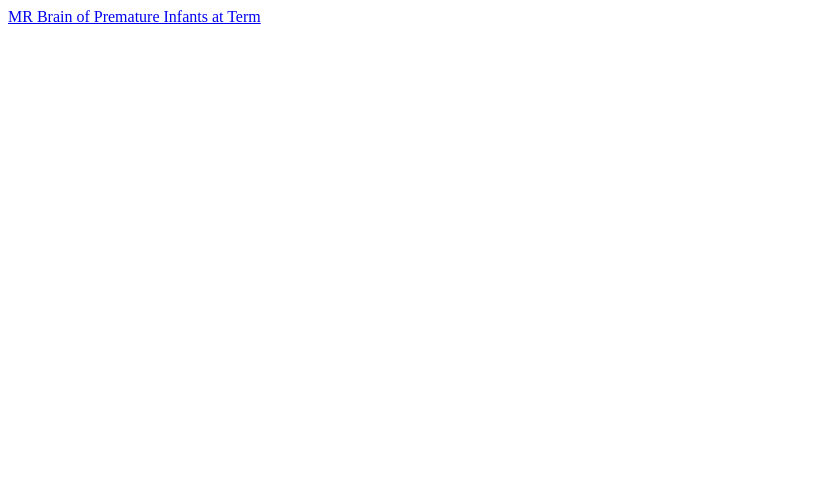
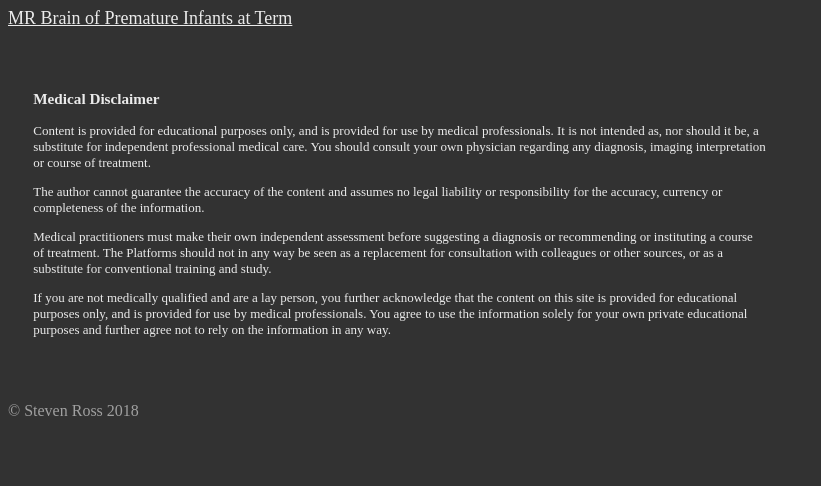
Before and after one commit to ChunderHog/ChunderHog.github.io, a plain HTML site: page index.htm in a window 1280 px wide. Shown: the whole page, without its empty margins (0-821 px from the left). Drawn offline with Linux system fonts and the light colour scheme.

Commit message:
update index

```diff
--- a/index.htm
+++ b/index.htm
@@ -1,5 +1,49 @@
+<!DOCTYPE html>
+<html lang="en">
 <head>
+  <meta charset="utf-8">
+  <meta name="description" content="Pediatric Radiology Reports">
+  <meta name="keywords" content="pediatric radiology, structured reports, report templates, automated reports">
+  <meta name="author" content="Steven Ross">
+  <title>Structured Reports and Templates for Pediatric Radiology</title>
+  <link rel="stylesheet" type="text/css" href="styles.css"/>
 </head>
 <body>
-  <a href="/Panda_Protocol/PandaProtocol.htm">MR Brain of Premature Infants at Term</a>
+  <a class="links" href="/Panda_Protocol/PandaProtocol.htm">MR Brain of Premature Infants at Term</a>
+  <br>
+  <br>
+  <br>
+  <div id="Disclaimer">
+    <h3>Medical Disclaimer</h3>
+    <p>
+      Content  is provided for educational purposes only, and is provided for use
+      by medical professionals. It is not intended as, nor should it be, a substitute
+      for independent professional medical care. You should consult your own physician
+      regarding any diagnosis, imaging interpretation or course of treatment.
+    </p>
+    <p>
+      The author cannot guarantee the accuracy of the content and assumes no legal
+      liability or responsibility for the accuracy, currency or completeness of the
+      information.
+    </p>
+    <p>
+      Medical practitioners must make their own independent assessment before
+      suggesting a diagnosis or recommending or instituting a course of treatment.
+      The Platforms should not in any way be seen as a replacement for consultation
+      with colleagues or other sources, or as a substitute for conventional training
+      and study.
+    </p>
+    <p>
+      If you are not medically qualified and are a lay person, you further
+      acknowledge that the content on this site is provided for educational
+      purposes only, and is provided for use by medical professionals. You agree
+      to use the information solely for your own private educational purposes
+      and further agree not to rely on the information in any way.
+    </p>
+</div>
+  <div id='endnote'>
+    &copy; Steven Ross 2018
+    <br>
+  </div>
 </body>
+</html>
--- /dev/null
+++ b/styles.css
@@ -0,0 +1,32 @@
+body {
+  color: #EBEBEB;
+  background-color: #323232;
+}
+
+#Disclaimer {
+  font-family: "Times New Roman";
+  font-size: small;
+  color: #EBEBEB;
+  background-color: #323232;
+  margin-top: 2%;
+  margin-bottom: 5%;
+  margin-right: 40%;
+  margin-left: 2%;
+}
+
+.links {
+  float: center;
+  color: #EBEBEB;
+  font-size: large;
+}
+
+#endnote {
+  color: #A0A0A0;
+  background-color: #323232;
+  border: None;
+  padding: 0%;
+  margin-top: 5%;
+  margin-bottom: 5%;
+  margin-right: 30%;
+  margin-left: 0%;
+}
```
